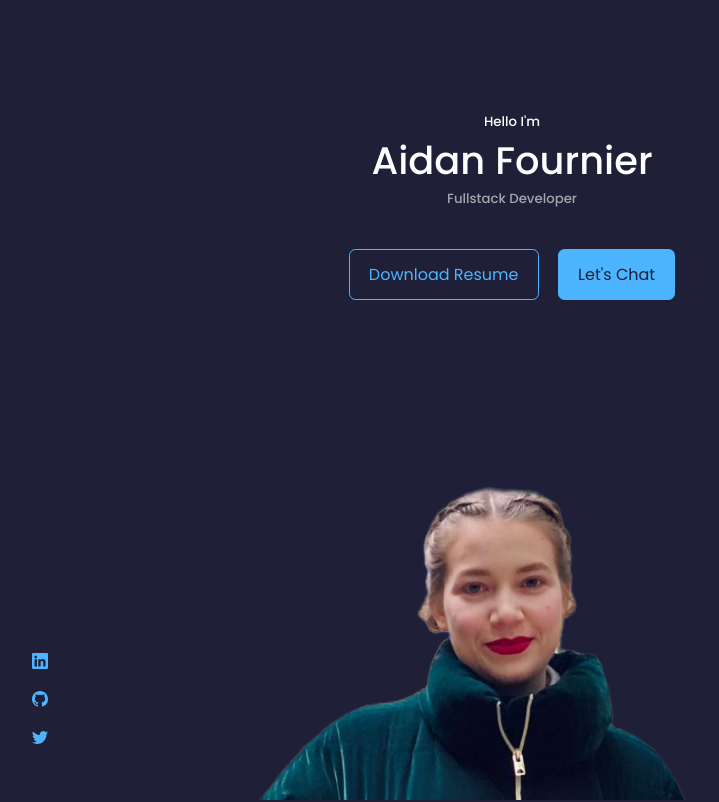
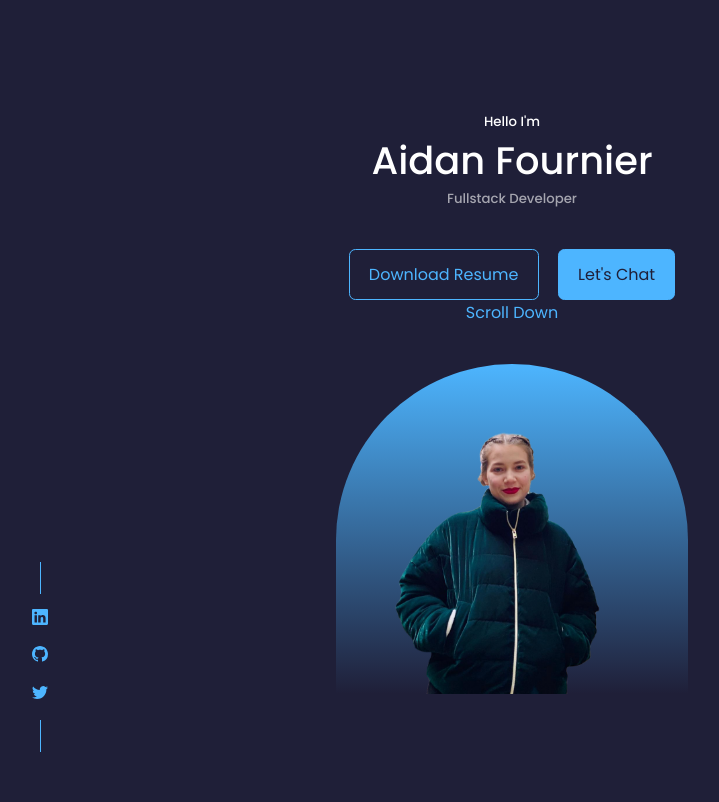
Before and after one commit to AidanFournier/react-portfolio-site, a React (Create React App) app: page / in a window 1280 px wide. Shown: the top 802 px of the page, without its empty margins (128-847 px from the left). Built offline with nearby package versions, Linux system fonts and the light colour scheme.

Commit message:
Styled header image

```diff
--- a/src/components/Header.jsx
+++ b/src/components/Header.jsx
@@ -14,7 +14,7 @@ const Header = () => {
         <HeaderSocials />
 
         <div className="me">
-          <img src={MyPic} alt="" />
+          <img src={MyPic} alt="Me" />
         </div>
 
         <a href="#contact" className="scroll__down">Scroll Down</a>
--- a/src/stylesheets/components/header.scss
+++ b/src/stylesheets/components/header.scss
@@ -8,6 +8,17 @@ header {
     text-align: center;
     height: 100%;
     position: relative;
+    .me {
+        background: linear-gradient($color-primary, transparent);
+        width: 22rem;
+        // height: 30rem;
+        position: absolute;
+        left: calc(50% - 11rem);
+        margin-top: 4rem;
+        border-radius: 12rem 12rem 0 0;
+        overflow: hidden;
+        // padding: 5rem 0 0 1.5rem;
+    }
 }
 
 // CTA
@@ -27,4 +38,16 @@ header {
     position: absolute;
     left: 0;
     bottom: 3rem;
+    &::before {
+        content: '';
+        width: 1px;
+        height: 2rem;
+        background: $color-primary;
+    }
+    &::after {
+        content: '';
+        width: 1px;
+        height: 2rem;
+        background: $color-primary;
+    }
 }
```
